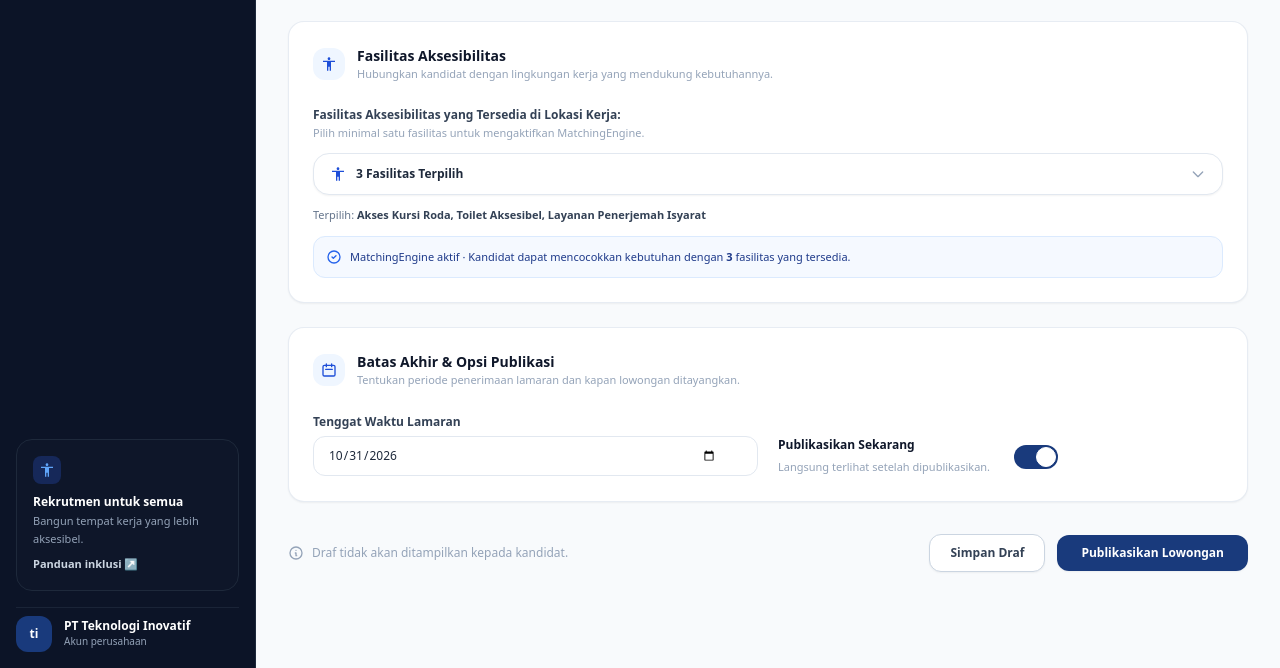
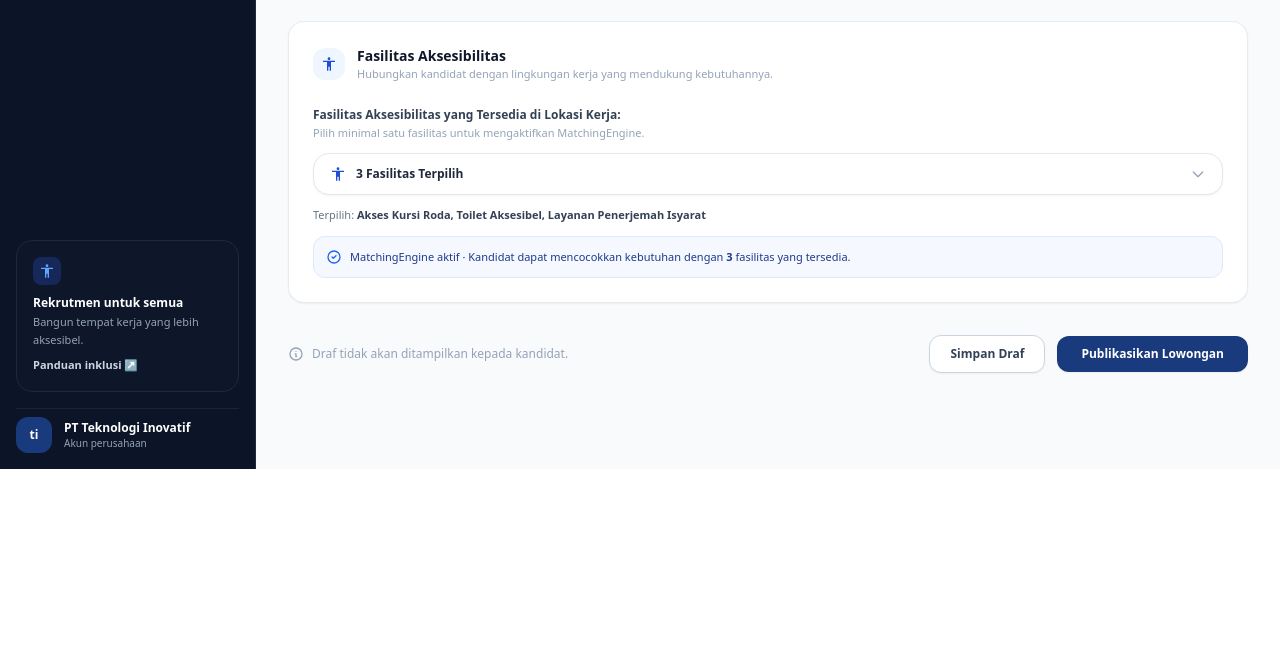
Before and after one commit to Noturbae21/tubes-ppl-kerja-setara, a Laravel app: template KerjaSetara/resources/views/hrd/vacancies/create.blade.php in a window 1280 px wide. Shown: the part 870-1538 px from the top of the page. After the commit the page ends 1339 px from the top, so only its background shows below. Run offline with Laravel 12, Linux system fonts and the light colour scheme; the template is opened without the code that fills it, so the values that code supplies are empty; some libraries are stand-ins or nearby versions.

Commit message:
Memperbaiki Bug dan Logika

```diff
--- a/KerjaSetara/resources/views/hrd/vacancies/create.blade.php
+++ b/KerjaSetara/resources/views/hrd/vacancies/create.blade.php
@@ -305,52 +305,7 @@
             </div>
         </div>
 
-        <!-- ══════════════════════════════════════════════════════════════════════
-            CARD 4: BATAS AKHIR & OPSI PUBLIKASI
-        ══════════════════════════════════════════════════════════════════════ -->
-        <div class="bg-white rounded-2xl border border-slate-200/80 shadow-sm p-6 space-y-4">
-            <div class="flex items-start gap-3">
-                <div class="w-8 h-8 rounded-xl bg-blue-50 text-blue-700 flex items-center justify-center flex-shrink-0 mt-0.5">
-                    <svg class="w-4 h-4" fill="none" viewBox="0 0 24 24" stroke="currentColor">
-                        <path stroke-linecap="round" stroke-linejoin="round" stroke-width="2" d="M8 7V3m8 4V3m-9 8h10M5 21h14a2 2 0 002-2V7a2 2 0 00-2-2H5a2 2 0 00-2 2v12a2 2 0 002 2z"/>
-                    </svg>
-                </div>
-                <div>
-                    <h3 class="text-sm font-bold text-slate-900">Batas Akhir & Opsi Publikasi</h3>
-                    <p class="text-[11px] text-slate-400">Tentukan periode penerimaan lamaran dan kapan lowongan ditayangkan.</p>
-                </div>
-            </div>
 
-            <div class="grid grid-cols-1 sm:grid-cols-2 gap-5 pt-2 items-center">
-                <!-- Tenggat Waktu Lamaran -->
-                <div>
-                    <label class="block text-xs font-bold text-slate-700 mb-1.5">Tenggat Waktu Lamaran</label>
-                    <div class="relative">
-                        <input type="date"
-                               name="deadline"
-                               value="2026-10-31"
-                               class="w-full pl-3.5 pr-10 py-2.5 bg-white border border-slate-200 rounded-xl text-xs text-slate-800 focus:outline-none focus:ring-2 focus:ring-blue-600">
-                    </div>
-                </div>
-
-                <!-- Switch Publikasikan Sekarang -->
-                <div class="flex items-center justify-between sm:justify-start sm:gap-6 pt-3 sm:pt-6">
-                    <div>
-                        <span class="text-xs font-bold text-slate-900 block">Publikasikan Sekarang</span>
-                        <span class="text-[11px] text-slate-400">Langsung terlihat setelah dipublikasikan.</span>
-                    </div>
-
-                    <label class="relative inline-flex items-center cursor-pointer">
-                        <input type="checkbox"
-                               name="is_active"
-                               value="1"
-                               x-model="publishNow"
-                               class="sr-only peer">
-                        <div class="w-11 h-6 bg-slate-200 peer-focus:outline-none rounded-full peer peer-checked:after:translate-x-full peer-checked:after:border-white after:content-[''] after:absolute after:top-[2px] after:left-[2px] after:bg-white after:border-slate-300 after:border after:rounded-full after:h-5 after:w-5 after:transition-all peer-checked:bg-[#193a7c]"></div>
-                    </label>
-                </div>
-            </div>
-        </div>
 
         <!-- ══════════════════════════════════════════════════════════════════════
             BOTTOM BAR
```
